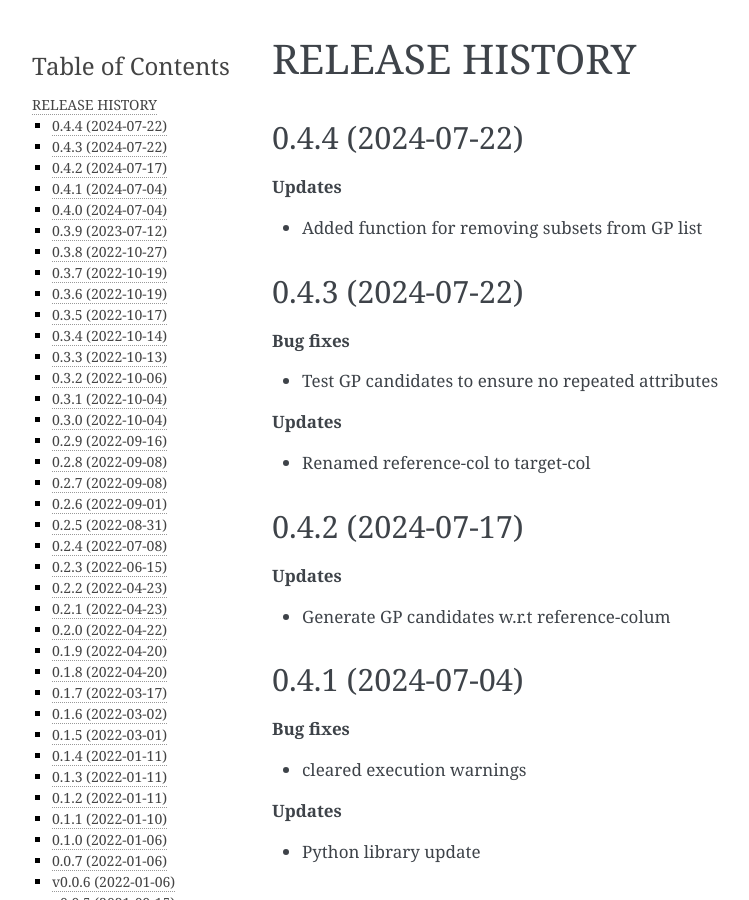
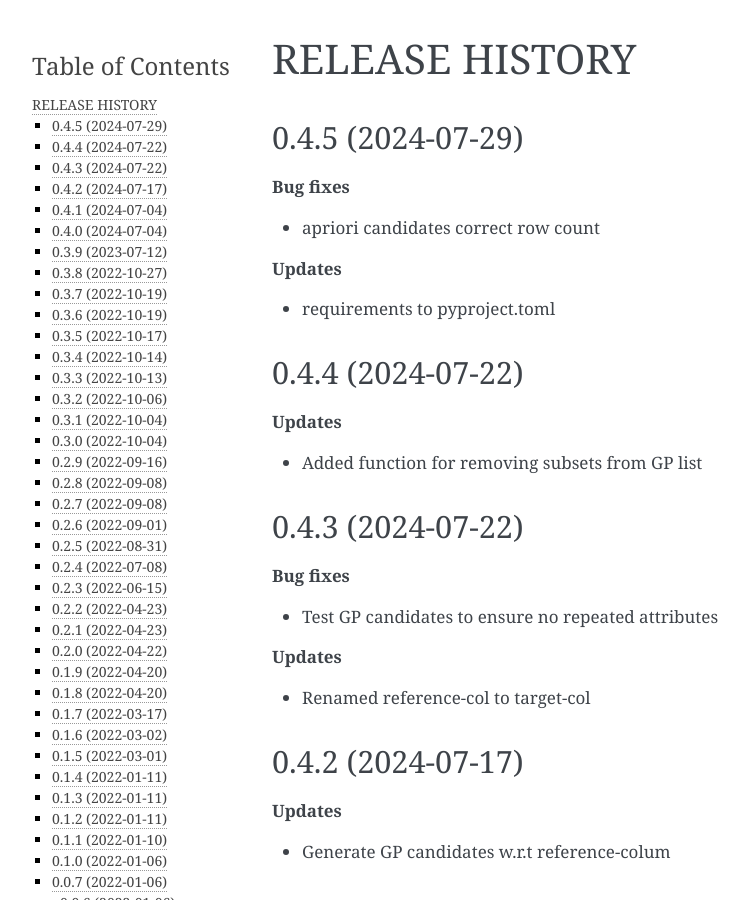
Before and after one commit to owuordickson/sogp_pypi, a Sphinx documentation site: the page built from docs/source/release-history.rst, in a window 1280 px wide and 900 px high. Shown: the whole window, without its empty margins (148-897 px from the left). Built offline with Sphinx 7.4.7, drawn with Linux system fonts in a browser that asks for light colours.

Commit message:
Update 0.4.5: requirements to pyproject.toml

```diff
--- a/docs/source/release-history.rst
+++ b/docs/source/release-history.rst
@@ -1,6 +1,19 @@
 
 RELEASE HISTORY
 ***************
+
+
+0.4.5 (2024-07-29)
+---------------------------
+
+**Bug fixes**
+
+* apriori candidates correct row count
+
+**Updates**
+
+* requirements to pyproject.toml
+
 
 
 0.4.4 (2024-07-22)
```
Also changed, not shown: 1 other file.
